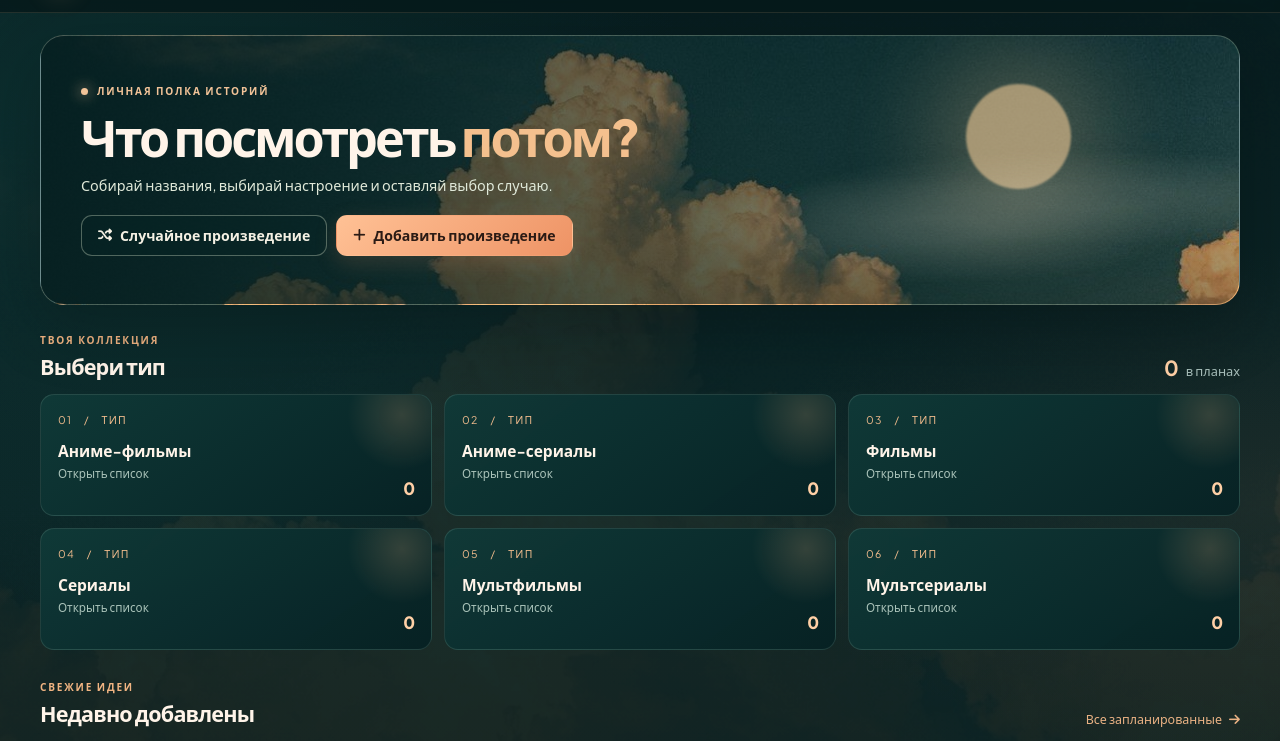
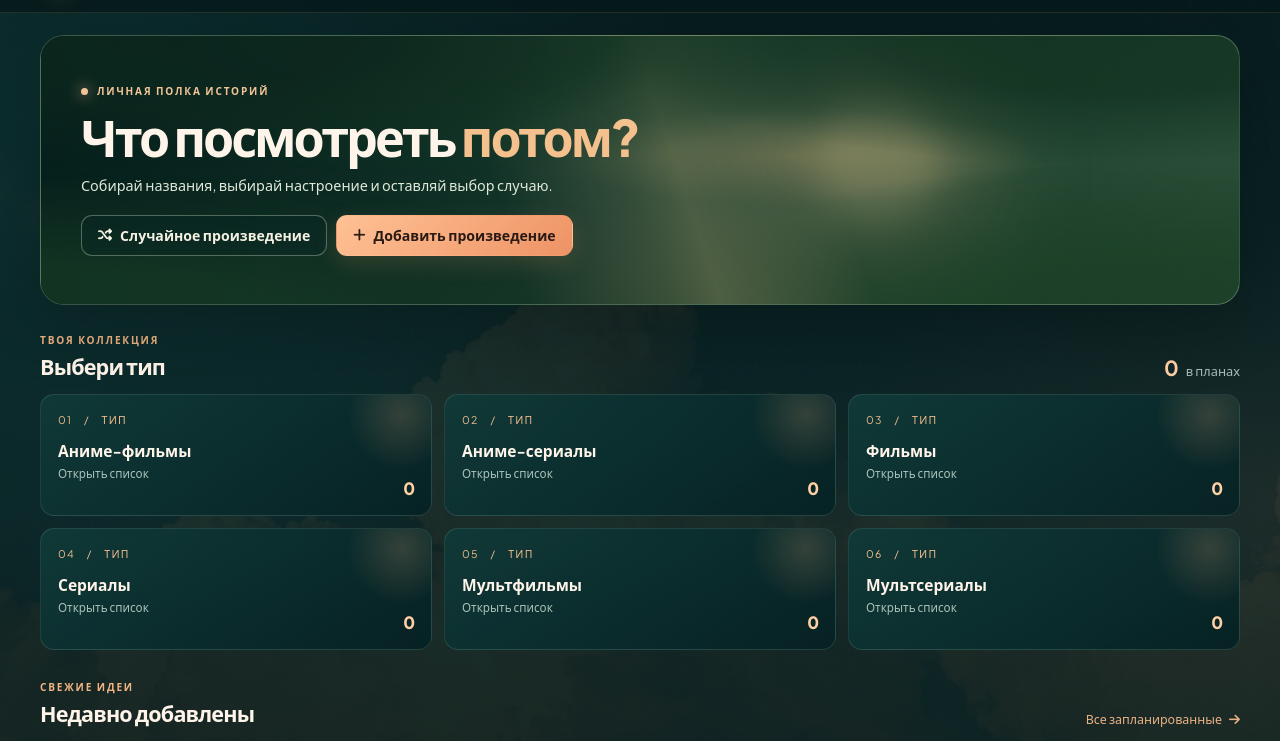
Before and after one commit to Mrcat201006/VIBE_CODER_ITS_NOT_COOL, a plain HTML site: page plans.html in a window 1280 px wide. Shown: the part 59-800 px from the top of the page. Drawn offline with Linux system fonts and the light colour scheme.

Commit message:
Shift plans page toward sunlit forest reference

```diff
--- a/plans.css
+++ b/plans.css
@@ -2,8 +2,8 @@
 .plans-body{--plans-green:#214b42;--plans-mint:#9dc5a8;--plans-gold:#f2b787}
 .plans-logo{text-decoration:none;color:inherit}
 .plans-page{padding-bottom:70px}
-.plans-hero{position:relative;isolation:isolate;display:flex;align-items:center;min-height:270px;margin-top:22px;padding:35px 40px;overflow:hidden;border:1px solid rgba(215,224,184,.24);border-radius:24px;background:#4c7180 url('assets/cloudscape.jpg') center 58%/cover no-repeat;box-shadow:0 22px 65px rgba(0,0,0,.22)}
-.plans-hero-shade{position:absolute;z-index:-1;inset:0;background:linear-gradient(90deg,rgba(5,31,32,.88),rgba(8,39,39,.58) 53%,rgba(12,47,41,.14)),linear-gradient(0deg,rgba(7,26,23,.3),transparent 70%)}
+.plans-hero{position:relative;isolation:isolate;display:flex;align-items:center;min-height:270px;margin-top:22px;padding:35px 40px;overflow:hidden;border:1px solid rgba(194,215,173,.25);border-radius:24px;background:radial-gradient(ellipse at 63% 45%,rgba(237,198,133,.48),transparent 23%),linear-gradient(105deg,rgba(8,32,28,.92) 0%,rgba(18,59,47,.70) 42%,rgba(49,83,52,.30) 100%),radial-gradient(ellipse at 50% 100%,#bea875 0 7%,#698360 27%,#3e6348 58%,#294f40 100%);box-shadow:0 22px 65px rgba(0,0,0,.22)}
+.plans-hero-shade{position:absolute;z-index:-1;inset:0;background:linear-gradient(90deg,rgba(5,31,28,.88),rgba(10,43,34,.58) 48%,rgba(25,60,38,.10)),linear-gradient(0deg,rgba(13,43,31,.48),transparent 74%)}
 .plans-hero-copy{position:relative;z-index:2;max-width:620px}
 .plans-kicker,.plans-eyebrow{color:#f2c398;font-size:.63rem;font-weight:800;letter-spacing:.18em}
 .plans-kicker{display:flex;align-items:center;gap:9px;margin-bottom:13px}
@@ -14,8 +14,8 @@
 .plans-actions{display:flex;flex-wrap:wrap;gap:9px;margin-top:20px}
 .plans-random-open{border-color:rgba(225,237,210,.34);background:rgba(7,36,36,.4);color:#f4f0e3}
 .plans-random-open:hover{background:rgba(7,36,36,.66)}
-.plans-sun{position:absolute;z-index:-1;right:14%;top:18%;width:105px;aspect-ratio:1;border-radius:50%;background:rgba(255,211,155,.62);filter:blur(1px);box-shadow:0 0 95px 32px rgba(255,211,155,.24)}
-.plans-clouds{position:absolute;z-index:0;inset:0;pointer-events:none;opacity:.34;background:radial-gradient(ellipse at 75% 72%,rgba(245,235,211,.45) 0 4%,transparent 20%),radial-gradient(ellipse at 88% 60%,rgba(245,235,211,.38) 0 5%,transparent 21%)}
+.plans-sun{position:absolute;z-index:-1;right:25%;top:24%;width:126px;aspect-ratio:1;border-radius:50%;background:rgba(246,211,151,.30);filter:blur(18px);box-shadow:0 0 105px 48px rgba(250,211,150,.22)}
+.plans-clouds{position:absolute;z-index:0;inset:0;pointer-events:none;opacity:.82;background:radial-gradient(ellipse at 9% 3%,rgba(13,39,30,.94) 0 13%,transparent 34%),radial-gradient(ellipse at 32% -7%,rgba(24,57,36,.88) 0 17%,transparent 39%),radial-gradient(ellipse at 90% 0%,rgba(17,48,31,.9) 0 15%,transparent 34%),linear-gradient(72deg,transparent 38%,rgba(190,173,125,.22) 49%,rgba(222,197,139,.30) 53%,transparent 65%),radial-gradient(ellipse at 0% 110%,rgba(24,59,37,.90) 0 15%,transparent 38%),radial-gradient(ellipse at 100% 110%,rgba(28,65,38,.87) 0 17%,transparent 41%)}
 .plans-toolbar{display:flex;justify-content:space-between;align-items:end;gap:18px;margin:28px 0 13px}
 .plans-eyebrow{margin-bottom:5px;color:#f1b482}
 .plans-toolbar h2,.plans-section-head h2,.type-view h2{font-size:1.35rem;letter-spacing:-.04em}
```
